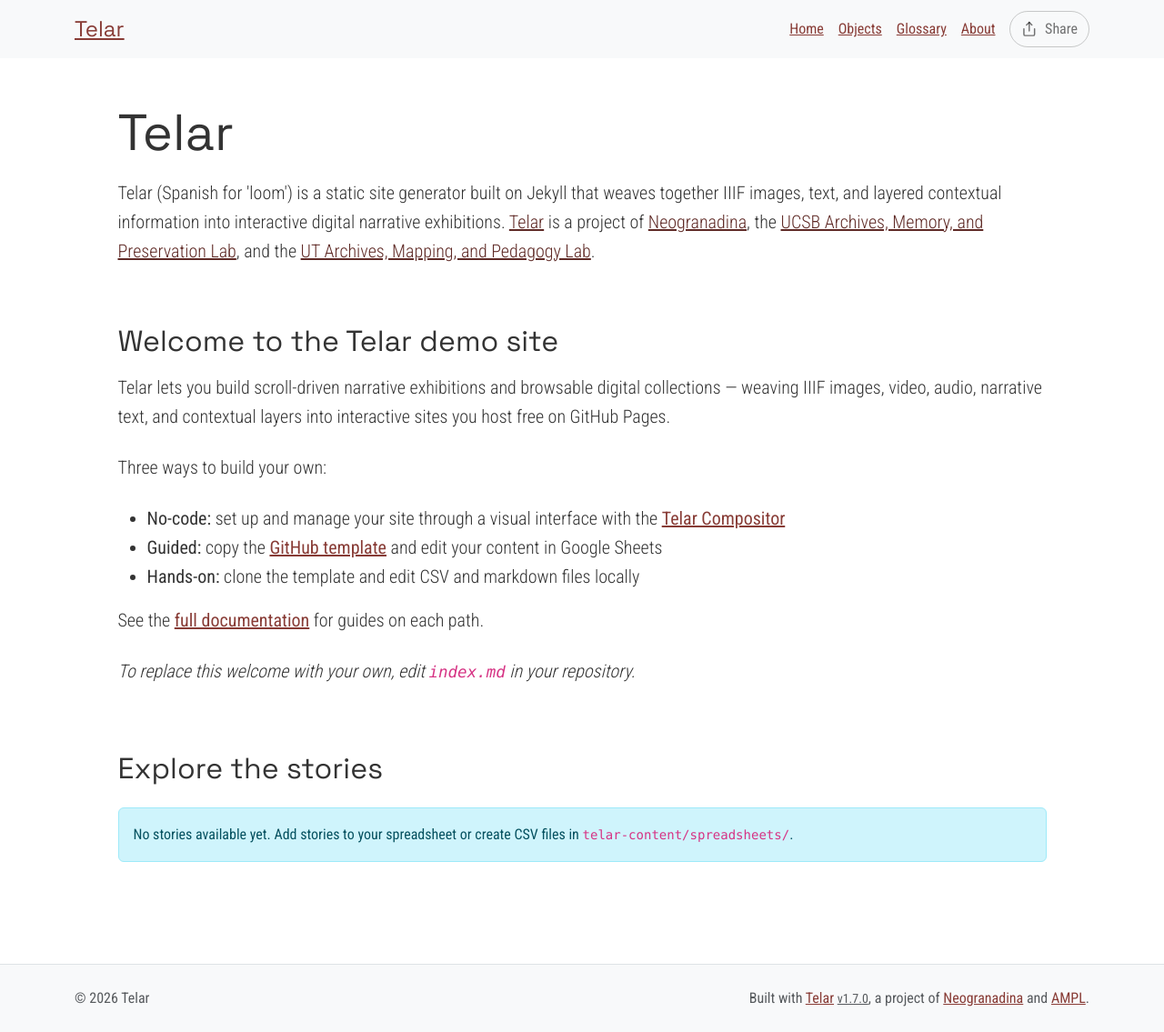
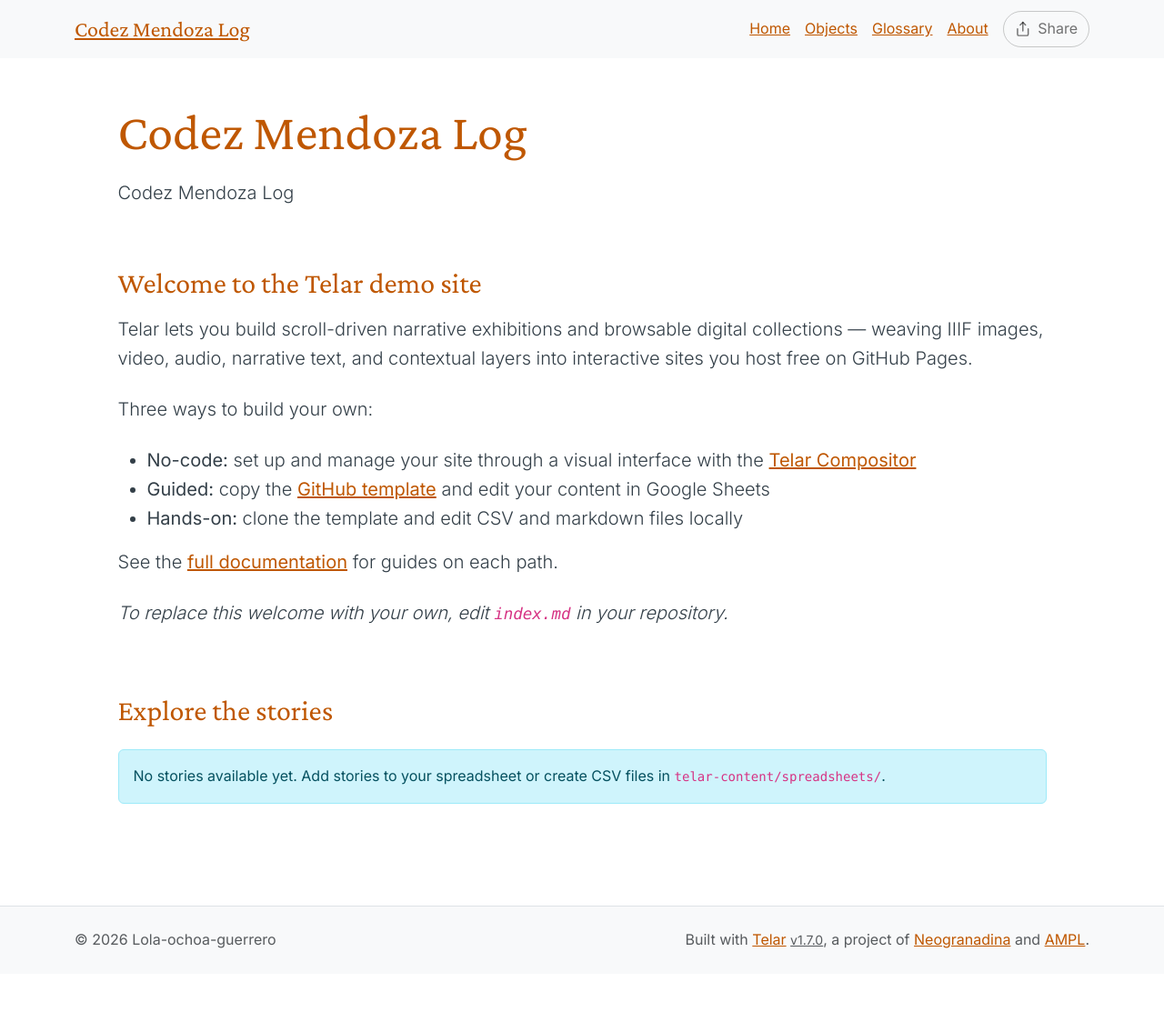
Before and after one commit to Lola-ochoa-guerrero/codez-mendoza-log, a Jekyll site: the page built from index.md, in a window 1280 px wide. Shown: the whole page at 91% size. Built offline with Jekyll 4.4.1, drawn with Linux system fonts in a browser that asks for light colours; after the commit the page ends 1071 px from its top, so only the background shows below that.

Commit message:
Set up site configuration and starter content

```diff
--- a/_config.yml
+++ b/_config.yml
@@ -2,13 +2,13 @@
 # https://telar.org
 
 # Site Settings
-title: "Telar"
-description: "Telar (Spanish for 'loom') is a static site generator built on Jekyll that weaves together IIIF images, text, and layered contextual information into interactive digital narrative exhibitions. <a href='https://github.com/UCSB-AMPLab/telar'>Telar</a> is a project of <a href='https://neogranadina.org'>Neogranadina</a>, the <a href='https://ampl.clair.ucsb.edu/'>UCSB Archives, Memory, and Preservation Lab</a>, and the <a href='https://liberalarts.utexas.edu/history/'>UT Archives, Mapping, and Pedagogy Lab</a>."
-url: "https://ampl.clair.ucsb.edu"
-baseurl: "/telar"
-author: ""
+title: "Codez Mendoza Log"
+description: "Codez Mendoza Log"
+url: "https://lola-ochoa-guerrero.github.io"
+baseurl: "/codez-mendoza-log"
+author: "Lola-ochoa-guerrero"
 email: ""
-telar_theme: "trama" # Options: trama, paisajes, neogranadina, santa-barbara, austin, or custom
+telar_theme: "austin" # Options: trama, paisajes, neogranadina, santa-barbara, austin, or custom
 logo: ""
 telar_language: "en" # Options: "en" (English), "es" (Español)
 collection_mode: false # Set to true to show objects first with large thumbnails and stories below with small thumbnails (collection-first homepage)
@@ -18,7 +18,7 @@
   show_on_homepage: true # Set to false to hide stories section from homepage (stories still accessible via direct URL)
   show_story_steps: true # Set to false to hide "Step X" overlay in stories
   show_object_credits: true # Set to true to display object credits badge (bottom-left corner, dismissable)
-  include_demo_content: true # Fetch demo stories from content.telar.org. Switch this off to hide demo stories and their content.
+  include_demo_content: false # Fetch demo stories from content.telar.org. Switch this off to hide demo stories and their content.
 
 # Collection Interface Settings
 collection_interface:
@@ -45,7 +45,7 @@
 #    - If using GitHub Pages: GitHub Actions will automatically discover tab GIDs and fetch CSVs
 #    - If running locally: Run `python3 scripts/fetch_google_sheets.py` before building
 google_sheets:
-  enabled: true
+  enabled: false
   published_url: "https://docs.google.com/spreadsheets/d/e/2PACX-1vT9eeRoyQCr1j-1uDaWBm-rgZNXtn9A-mepL0I4dqDTx2-E_6gbVD-8x0DYDVhppiAzrFpd20_9cr3z/pubhtml"
 
 #
--- a/telar-content/spreadsheets/glossary.csv
+++ b/telar-content/spreadsheets/glossary.csv
@@ -2,6 +2,4 @@
 id_término,titulo,definición
 # Make it lower-case and avoid spaces.,# Please provide a title — this is required.,"Panel content: write text here, paste markdown, or the name of an .md file in /components/texts/glossary/ (the .md extension is required)"
 # Escríbelo en minúsculas y sin espacios.,# Incluye un título: este campo es obligatorio.,"Contenido del panel: escribe texto aquí, pega markdown, o indica un archivo archivo .md en /components/texts/glossary/ (la extensión .md es obligatoria)"
-telar,Telar,"Telar (Spanish for 'loom') is a minimal-computing framework that weaves together IIIF images, audio, video, and texts to create layered visual narratives for digital scholarship, public exhibitions, community storytelling, and classroom projects. Learn more at [Telar.org](https://telar.org)
-
-Telar es un marco de computación mínima que entreteje imágenes IIIF, audio, video y textos en narrativas visuales por capas para humanidades digitales, exposiciones públicas, narrativa comunitaria y proyectos en el salón de clase. Aprende más en [Telar.org](https://telar.org)"
+telar,Telar,"Telar (Spanish for 'loom') is a minimal-computing framework that weaves together IIIF images, audio, video, and texts to create layered visual narratives for digital scholarship, public exhibitions, community storytelling, and classroom projects. Learn more at [Telar.org](https://telar.org)"
--- a/telar-content/spreadsheets/plantilla_en_blanco.csv
+++ /dev/null
@@ -1,5 +0,0 @@
-paso,objeto,página,x,y,zoom,inicio_clip,fin_clip,bucle,texto_alt,pregunta,respuesta,boton_capa1,contenido_capa1,boton_capa2,contenido_capa2
-#,id_objeto de la pestaña objetos / objects,para objetos con múltiples páginas,Posición horizontal 0-1 (0.5 = centro),Posición vertical 0-1 (0.5 = centro),1.0 = imagen completa,"Tiempo de inicio para clips de video/audio, ej. ""1:30"" (m:ss) o ""90"" (segundos)",Tiempo de fin para clips de video/audio,sí para repetir el clip (loop),"Describe lo que se ve en esta vista ampliada para lectores de pantalla. Si se deja vacío, se usa la descripción de imagen del objeto.",Encabezado para este paso,Texto breve de 1-2 oraciones,"Texto opcional del botón (predeterminado: ""Saber más"")","Contenido del panel: escribe texto aquí, pega markdown, o indica ruta a archivo .md (ej. tu-historia/archivo.md)","Texto opcional del segundo botón (predeterminado: ""Profundizar más"")","Segundo panel: escribe texto aquí, pega markdown, o indica ruta a archivo .md"
-1,telar-placeholder,,,,,,,,,pregunta,respuesta,,,,
-2,telar-placeholder,,,,,,,,,pregunta,respuesta,,,,
-3,telar-placeholder,,,,,,,,,pregunta,respuesta,,,,
--- a/telar-content/spreadsheets/project.csv
+++ b/telar-content/spreadsheets/project.csv
@@ -3,4 +3,3 @@
 #,# Must match the tab name exactly. Use lowercase letters and hyphens (e.g. allegorical-woman),Story title,Optional subtitle,Optional attribution (supports markdown),"If ""yes"", then users will need the key you set in _config.yml to access this story."
 #,# Debe coincidir con el nombre de la pestaña exactamente. Usa letras minúsculas y guiones (p. ej. mujer-alegorica),Título de la historia,Subtítulo opcional,Atribución opcional (admite markdown),"Si ""sí"", los usuarios deberán utilizar la clave que fijes en _config.yml"
 1,blank_template,replace me with your title,,,FALSE
-2,plantilla_en_blanco,reemplázame con tu título,,,FALSE
```
Also changed, not shown: telar-content/texts/stories/plantilla_en_blanco/ejemplo-panel.md (deleted, +0 -9 lines).
